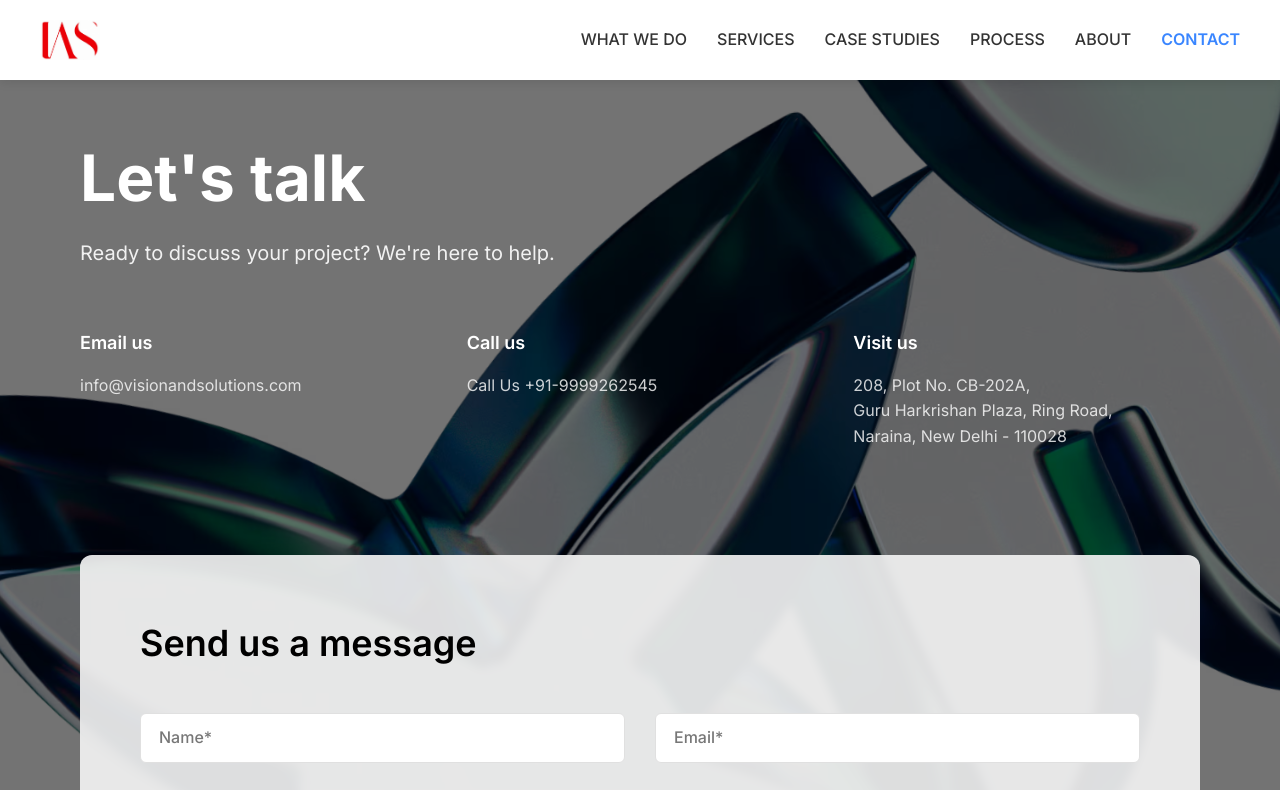
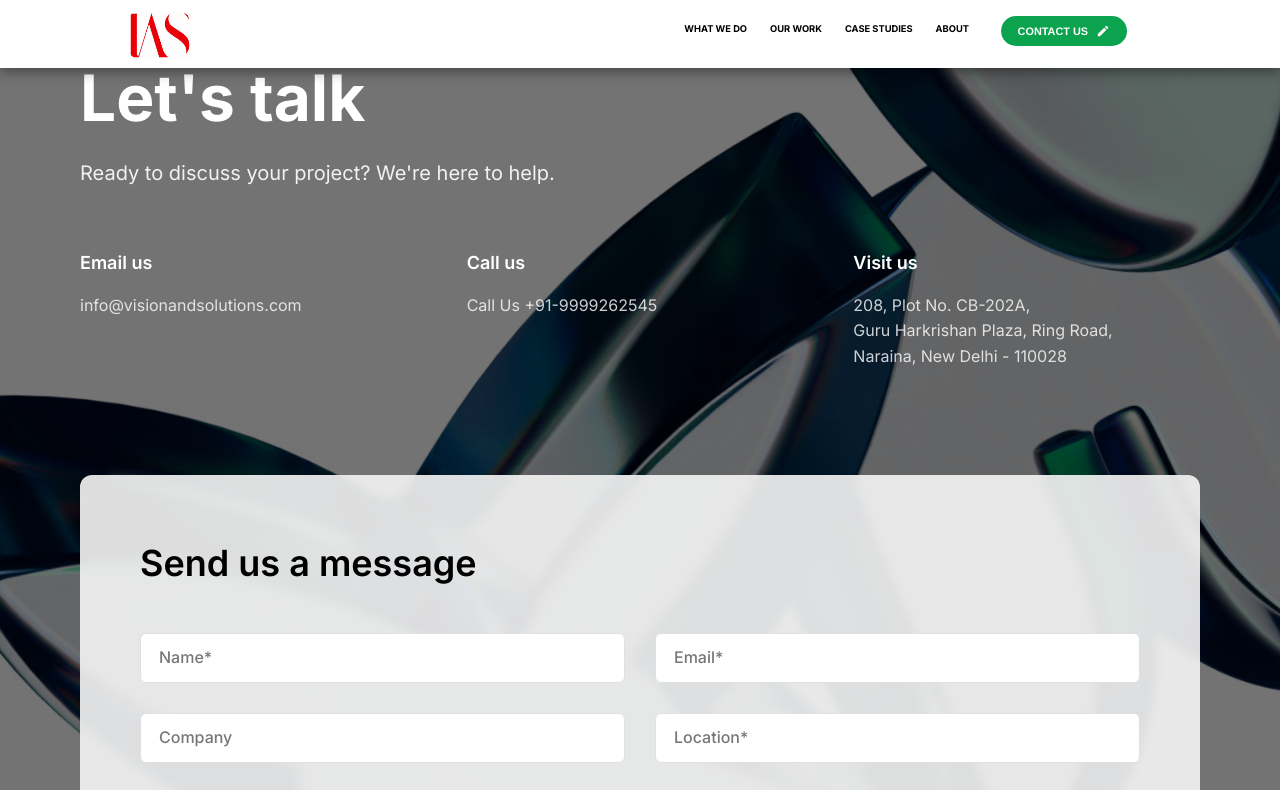
Before and after one commit to AmritanshRaizada/VISION_AND_SOLUTIONS, a plain HTML site: page contact.html in a window 1280 px wide. Shown: the top 790 px of the page. Drawn offline with Linux system fonts and the light colour scheme.

Commit message:
FINAL COMMIT

```diff
--- a/contact.html
+++ b/contact.html
@@ -10,23 +10,54 @@
 <body style="background-image: url('bg1.jpg'); background-size: cover; background-position: center; background-attachment: fixed;">
     <!-- Background image container -->
     <div class="background-image"></div>
+    <nav>
+        <div class="logo-container">
+            <a href="/" title="Go to homepage" style="display: flex; align-items: center; text-decoration: none;">
+              <img src="https://amritanshraizada.github.io/VISION_AND_SOLUTIONS/Images/logo.jpg" alt="VisionAndSolutions" class="logo-img">
 
-    <header class="header">
-        <nav class="navbar">
-          <img src="Images/logo.jpg" alt="">
 
-            <!-- <a href="#" class="logo">LAZAREV.</a> -->
-            <div class="nav-links">
-                <a href="#">WHAT WE DO</a>
-                <a href="#">SERVICES</a>
-                <a href="#">CASE STUDIES</a>
-                <a href="#">PROCESS</a>
-                <a href="#">ABOUT</a>
-                <a href="#" class="active">CONTACT</a>
+            </a>
+          </div>
+
+        <div class="nav-part2">
+
+            <div class="nav-elem dropdown">
+                <h4>What We Do</h4>
+                <div class="dropdown-menu">
+                   <a style="text-decoration:none" href="#target-w"> <p>Web Design & Development</p></a>
+                   <a style="text-decoration:none" href="#target-s"> <p>Social Media</p></a>
+                    <a style="text-decoration:none" href="#target-seo"><p>Search Engine Optimization</p></a>
+                   <a style="text-decoration:none" href="#target-ppc"> <p>Pay-Per-Click</p></a>
+                   <a style="text-decoration:none" href="#target-m"> <p>Meta Ads</p></a>
+                   <a style="text-decoration:none" href="#target-i"> <p>Influencer Marketing</p></a>
+                   <a style="text-decoration:none" href="#target-wm"> <p>Whatsapp Marketing</p></a>
+                    <a style="text-decoration:none"href="#target-ba"><p>Broadcasting Advertising</p></a>
+                    <a style="text-decoration:none" href="#target-np"><p>Newspaper Printing</p></a>
+                    <a style="text-decoration:none" href="#target-ba"><p>Billboard Advertisement</p></a>
+
+                </div>
+              </div>
+            <a href="ourWork.html" style="text-decoration: none;">
+            <div class="nav-elem">
+                <h4>OUR WORK</h4>
             </div>
-        </nav>
-    </header>
-
+        </a>
+            <div class="nav-elem">
+                <h4>Case Studies</h4>
+            </div>
+            <div class="nav-elem">
+                <h4>About</h4>
+            </div>
+        </div>
+       <a href="contact.html" style="text-decoration: none;">
+        <button href="contact.html">Contact Us <svg fill="none" viewBox="0 0 20 20">
+                <path fill="#fff"
+                    d="M2.5 14.375V17.5h3.125l9.217-9.217-3.125-3.125L2.5 14.375Zm14.758-8.508a.83.83 0 0 0 0-1.175l-1.95-1.95a.83.83 0 0 0-1.175 0l-1.525 1.525 3.125 3.125 1.525-1.525Z">
+                </path>
+            </svg></button>
+        </a>
+        <div id="nav-bottom"></div>
+    </nav>
     <main class="contact-container">
         <section class="contact-hero">
             <h1>Let's talk</h1>
--- a/css/styles.css
+++ b/css/styles.css
@@ -56,42 +56,184 @@
     box-shadow: 0 2px 10px rgba(0, 0, 0, 0.1);
   }
 
-  .navbar {
+
+.logo-container {
   display: flex;
-    justify-content: space-between;
   align-items: center;
+  gap: 15px;
 }
 
-  /* .logo {
-    font-size: 24px;
-    font-weight: 700;
-    text-decoration: none;
-    color: var(--primary-color);
-  } */
-   .navbar img{
-    height:40px;
-    width:60px;
+.logo-img {
+  margin-top: 0.4vh;
+  height: 6vh; /* Increased from 2vw */
+  margin-bottom: 100vh;
+  width: 5vw;
+  transition: transform 0.3s ease;
 }
 
-  .nav-links {
+/* Optional hover effect */
+.logo-img:hover {
+  transform: scale(1.25);
+}
+nav {
+  position: fixed;
+  top: 0; /* Essential for animation */
+  left: 0;
+  right: 0;
   display: flex;
-    gap: 30px;
+  align-items: flex-start;
+  height: 8.5vh;
+  width: 100%;
+  padding: 1vh 10vw;
+  justify-content: space-between;
+  background-color: #ffffff;
+  z-index: 1000;
+  font-family: 'Poppins', sans-serif;
+  transition: top 0.3s ease;
+  box-shadow: 0 4px 12px rgba(0, 0, 0, 0.4);
 }
 
-  .nav-links a {
-    text-decoration: none;
-    color: var(--secondary-color);
-    font-weight: 500;
-    transition: color 0.3s;
+
+.nav-part2 {
+  display: flex;
+  gap:0.8vw;
+  align-items: flex-start;
+  padding: 1vh 0;
+  position: relative;
+  z-index: 10;
+  margin-left: 36vw;
 }
 
-  .nav-links a:hover {
-    color: var(--accent-color);
+
+.nav-elem {
+  position: relative;
+  cursor: pointer;
+}
+/* Dropdown base style */
+.dropdown {
+  position: relative;
 }
 
-  .nav-links a.active {
-    color: var(--accent-color);
+.dropdown-menu {
+  position: absolute;
+  top: 4.5vw;
+  left: 0;
+  background-color: #ffffff;
+  box-shadow: 0 4px 8px rgba(0,0,0,0.15);
+  padding: 1vw;
+  border-radius: 8px;
+  display: none;
+  flex-direction: column;
+  gap: 0.5vw;
+  z-index: 999;
+  width: max-content;
+  min-width: 15vw;
+}
+
+.dropdown-menu p {
+  font-size: 0.73vw;
   font-weight: 600;
+  margin: 0;
+  padding: 0.3vw 2vw;
+padding-right: 3vw;
+  white-space: nowrap;
+  color: #000000;
+  cursor: pointer;
+  border-radius: 4px;
+  transition: background 0.3s ease, color 0.3s ease;
+}
+
+
+.dropdown-menu p:hover {
+  background-color: #0ba34e10;
+  color: #0BA34E;
+}
+
+/* Show dropdown on hover */
+.dropdown:hover .dropdown-menu {
+  display: flex;
+}
+#nav-backdrop {
+  position: fixed;
+  top: 6.5vh; /* height of the nav */
+  left: 0;
+  width: 100%;
+  height: calc(100vh - 6.5vh);
+  background: rgba(0, 0, 0, 0.48); /* subtle white blur */
+  backdrop-filter: blur(2px);
+  z-index: 999; /* just below nav and dropdown */
+  display: none;
+  transition: all 0.3s ease;
+}
+
+
+
+.nav-part2 h4 {
+  font-size: 0.73vw;
+  text-transform: uppercase;
+  font-weight: 900;
+  margin-bottom: 2.6vw;
+  padding: 0.5vw;
+  color: #000000;
+
+  transition: color 0.4s cubic-bezier(0.25, 0.46, 0.45, 0.94); /* Smooth transition */
+  position: relative;
+}
+
+/* Hover effect */
+.nav-part2 h4:hover {
+  transform: translateY(-2px); /* slight lift effect */
+  text-shadow: 0 2px 4px rgba(11, 163, 78, 0.2);
+  color: #0BA34E;
+}
+
+/* Optional: Underline animation */
+.nav-part2 h4::after {
+  content: '';
+  position: absolute;
+  width: 0;
+  height: 2px;
+  bottom: 1.5vw;
+  left: 50%;
+  background-color: #0BA34E;
+  transition: all 0.3s ease;
+  transform: translateX(-50%);
+}
+
+.nav-part2 h4:hover::after {
+  width: 80%;
+}
+nav button:hover {
+  background-color: #302f2f;
+}
+
+nav button svg {
+  height: 1.1vw;
+  margin-left: 0.6vw;
+  transition: all 0.4s ease; /* Make sure the default state has transition too */
+}
+
+nav button:hover svg {
+
+  transform: scale(1.3) rotate(10deg);
+}
+
+nav button {
+  margin-top: 1vh;
+  background-color: #0BA34E;
+  color: white;
+  display: flex;
+  align-items: center;
+  padding: 8px 17px;
+  font-size: 0.85vw;
+  text-transform: uppercase;
+  font-weight: 700;
+  border-radius: 50px;
+  border: none;
+  cursor: pointer;
+  transition: background-color 0.3s ease;
+  font-family: 'Poppins', 'Helvetica Neue', Helvetica, Arial, sans-serif;
+
 }
 
   .contact-container {
```
Also changed, not shown: ourWork.js (+0 -43 lines). Lines whose indentation alone changed are shown as unchanged.
